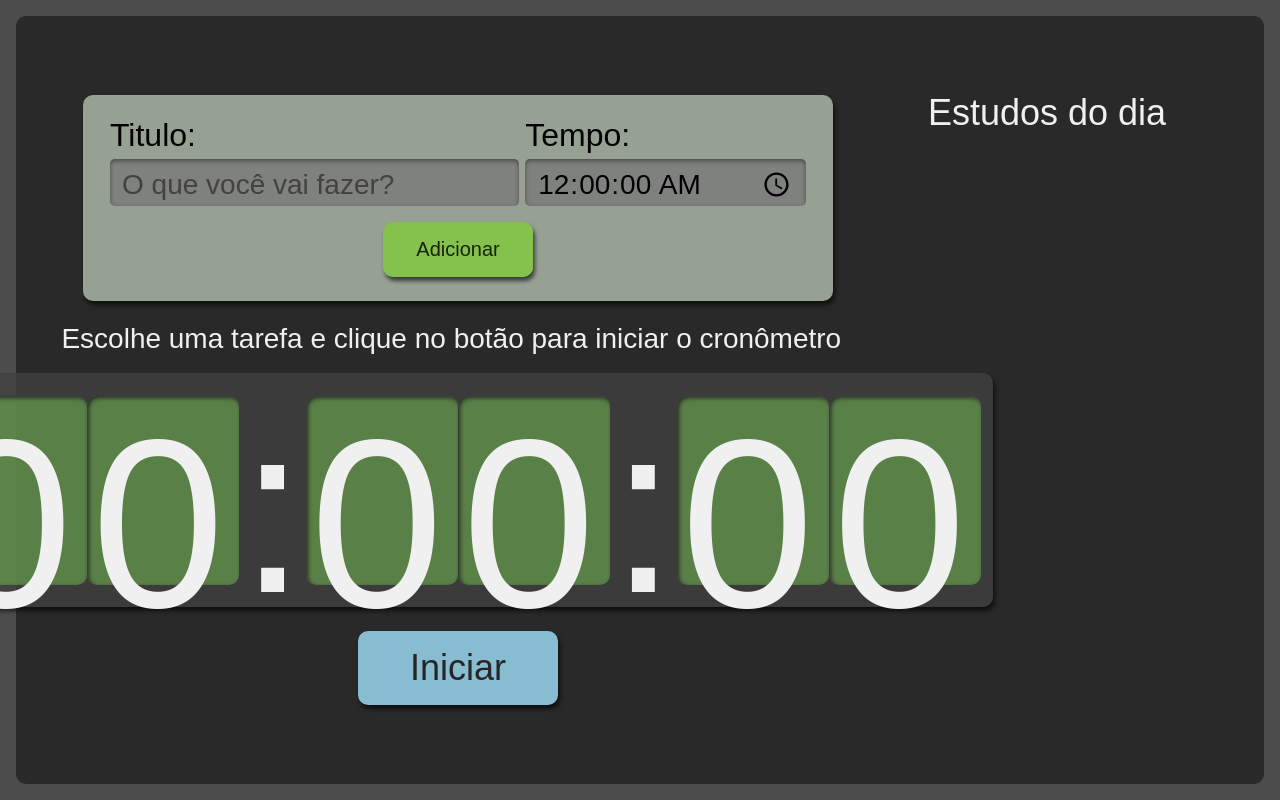
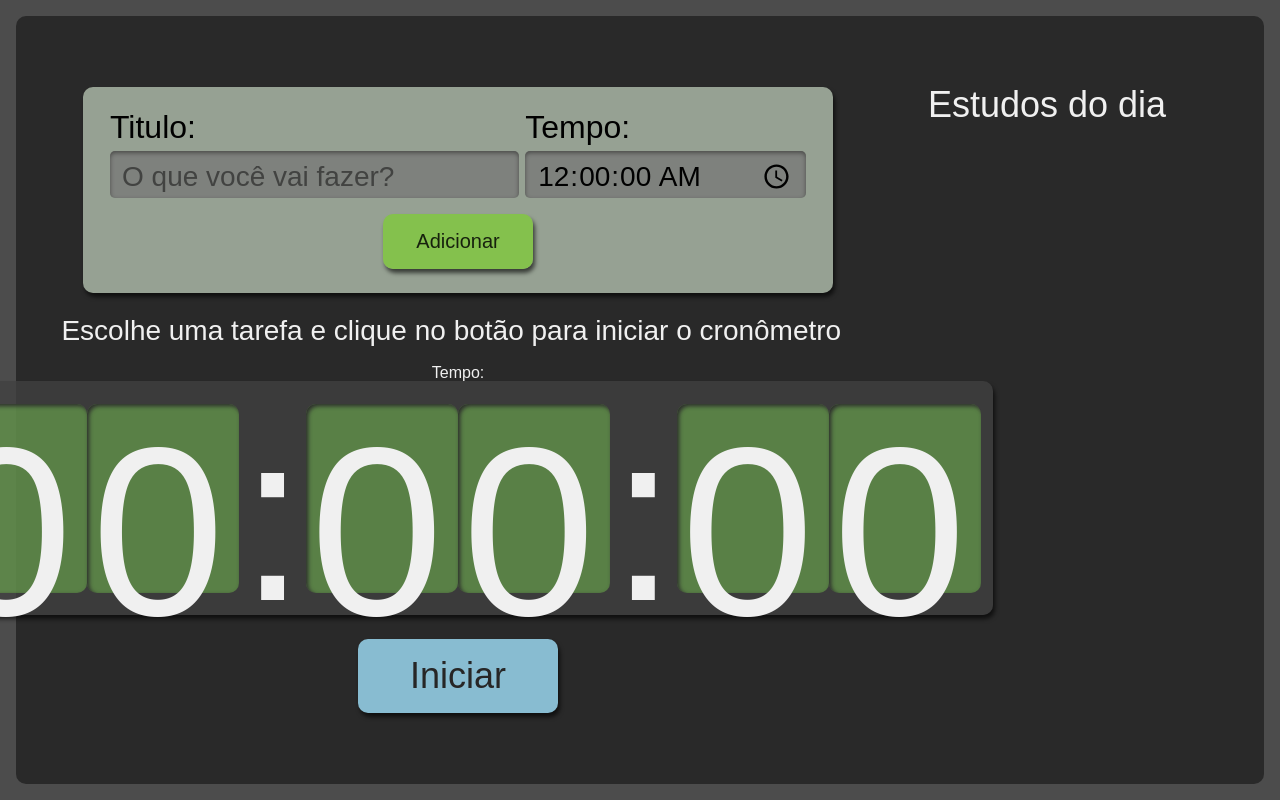
Before and after one commit to WendelRodriguesz/Gerenciador-de-tarefas, a React (Create React App) app: page / in a window 1280 px wide. Built offline with nearby package versions, Linux system fonts and the light colour scheme.

Commit message:
Modificações nos botões e relógio adaptado a horas

```diff
--- a/src/components/button/index.tsx
+++ b/src/components/button/index.tsx
@@ -1,16 +1,20 @@
 import React from "react";
-import style from "./button.module.scss";
+import Style from "./button.module.scss";
 
-class Button extends React.Component <{
-    text: string, type?: "button" | "submit" | "reset"}>{
-    render(){
-        const {type = "button"} = this.props; // deixando um tipo padrão para o botão
-        return (
-            <button type={type} className={style.button}>
-                {this.props.text}
-                {/* pega o texto do botão por parametro */}
-            </button>
-        )
-    }
+interface Props {
+    children?: React.ReactNode
+    type?: "button" | "submit" | "reset" | undefined
+    onClick?: () => void
 }
-export default Button;
+
+export default function Button({ type, onClick, children }: Props) {
+    return (
+        <button
+            type={type}
+            className={Style.button}
+            onClick={onClick}
+        >
+            {children}
+        </button>
+    );
+}
--- a/src/components/form/form.module.scss
+++ b/src/components/form/form.module.scss
@@ -1,6 +1,6 @@
 // Estilização do formulário
 .newtask {
-        display: flex;
+    display: flex;
     flex-direction: column;
     grid-area: new-task;
     background-color: #ecffe78f;
--- a/src/components/form/index.tsx
+++ b/src/components/form/index.tsx
@@ -61,10 +61,7 @@ class Form extends React.Component <{
                     required
                 />
                 </div>
-                <Button
-                    type= "submit"
-                    text= "Adicionar" // passa por parametro o texto do botão
-                />
+                <Button type="submit">Adicionar</Button>
             </form>
         )
     }
--- a/src/components/list/item/index.tsx
+++ b/src/components/list/item/index.tsx
@@ -1,7 +1,7 @@
 import { ITask } from "../../../types/task";
 import Style from "./item.module.scss";
 
-interface Props extends ITask{
+interface Props extends ITask {
     selectTask: (selectedTask: ITask) => void
 }
 
@@ -13,8 +13,8 @@ export default function Item(
         completed,
         id,
         selectTask
-    } :
-    Props){
+    }:
+        Props) {
     return (
         <li
             className={`${Style.item} ${selected ? Style.itemSelected : ''}`}
--- a/src/components/stopwatch/index.tsx
+++ b/src/components/stopwatch/index.tsx
@@ -3,19 +3,39 @@ import Watch from "./watch";
 import Style from "./stopwatch.module.scss"
 import { timeForSeconds } from "../../common/utills/time";
 import { ITask } from "../../types/task";
+import { useEffect, useState } from "react";
 
-interface Props{
+interface Props {
     selected: ITask | undefined
+    finishTask: () => void
 }
-export default function Stopwatch( {selected}: Props ){
-    console.log('conversao: ', timeForSeconds('01:01:01'))
-    return(
+export default function Stopwatch({ selected, finishTask }: Props) {
+    const [time, setTime] = useState<number>();
+
+    useEffect(() => {
+        if (selected?.time) {
+            setTime(timeForSeconds(selected.time));
+        }
+    }, [selected]);
+
+    function regress(cont: number = 0) {
+        setTimeout(() => {
+            if (cont > 0) {
+                setTime(cont - 1);
+                return regress(cont - 1);
+            }
+
+            finishTask();
+        }, 1000)
+    }
+    return (
         <div className={Style.stopwatch}>
-            <p className={Style.titulo}>Escolhe uma tarefa e clique no botão para iniciar o cronômetro</p>
+            <p className={Style.title}>Escolhe uma tarefa e clique no botão para iniciar o cronômetro</p>
+            Tempo: {time}
             <div className={Style.watch}>
-               <Watch/>
+                <Watch time={time}/>
             </div>
-            <Button text="Iniciar"/>
+            <Button onClick={() => regress(time)}>Iniciar</Button>
         </div>
     )
 }
--- a/src/components/stopwatch/stopwatch.module.scss
+++ b/src/components/stopwatch/stopwatch.module.scss
@@ -18,7 +18,7 @@
         // width: 100%;
     }
 
-    .titulo {
+    .title {
         margin-bottom: 20px;
         font-size: 1.35rem;
         width: 105.761%;
@@ -46,7 +46,7 @@
             font-size: 15rem;
         }
 
-        .titulo {
+        .title {
             font-size: 1.75rem;
         }
 
--- a/src/components/stopwatch/watch/index.tsx
+++ b/src/components/stopwatch/watch/index.tsx
@@ -1,17 +1,28 @@
 import React from "react"
 import Style from "./watch.module.scss"
 
-export default function Watch(){
-    return(
+interface Props {
+    time: number | undefined
+}
+
+export default function Watch({ time = 0 }: Props) {
+    const hours = Math.floor(time / 3600);
+    const minutes = Math.floor((time % 3600) / 60);
+    const seconds = time % 60;
+
+    const [hourDezena, hoursUnidade] = String(hours).padStart(2, '0');
+    const [minuteDezena, minuteUnidade] = String(minutes).padStart(2, '0');
+    const [secondDezena, secondUnidade] = String(seconds).padStart(2, '0');
+    return (
         <>
-            <span className={Style.watchNumber}>0</span>
-            <span className={Style.watchNumber}>0</span>
+            <span className={Style.watchNumber}>{hourDezena}</span>
+            <span className={Style.watchNumber}>{hoursUnidade}</span>
             <span className={Style.watchDivison}>:</span>
-            <span className={Style.watchNumber}>0</span>
-            <span className={Style.watchNumber}>0</span>
+            <span className={Style.watchNumber}>{minuteDezena}</span>
+            <span className={Style.watchNumber}>{minuteUnidade}</span>
             <span className={Style.watchDivison}>:</span>
-            <span className={Style.watchNumber}>0</span>
-            <span className={Style.watchNumber}>0</span>
+            <span className={Style.watchNumber}>{secondDezena}</span>
+            <span className={Style.watchNumber}>{secondUnidade}</span>
         </>
     )
 }
--- a/src/pages/App.tsx
+++ b/src/pages/App.tsx
@@ -17,6 +17,22 @@ import { ITask } from "../types/task";
       })));
     }
 
+    function finishTask() {
+      setSelected(undefined);
+
+      if (selected) {
+        setTasks(oldTaks => oldTaks.map(task => {
+          if (task.id === selected.id) {
+            return {
+              ...task,
+              selected: false,
+              completed: true
+            }
+          }
+          return task;
+        }))
+      }
+    }
     return (
       <div className={style.AppStyle}>
         <Form setTasks ={setTasks}/>
@@ -24,7 +40,10 @@ import { ITask } from "../types/task";
           tasks ={tasks}
           selectTask ={selectTask}
         />
-        <Stopwatch selected={selected}/>
+        <Stopwatch
+          selected={selected}
+          finishTask={finishTask}
+        />
       </div>
     );
 }
--- a/tsconfig.json
+++ b/tsconfig.json
@@ -19,6 +19,7 @@
     "isolatedModules": true,
     "noEmit": true,
     "jsx": "react-jsx",
+    "downlevelIteration": true,
     "plugins": [{ "name": "typescript-plugin-css-modules" }]
   },
   "include": ["src" ]
```
Lines whose indentation alone changed are shown as unchanged.
